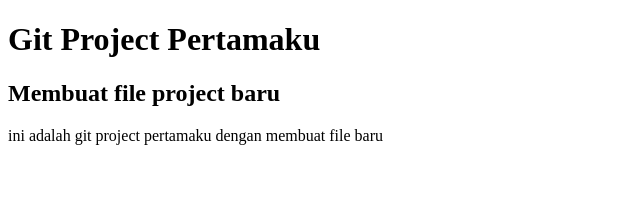
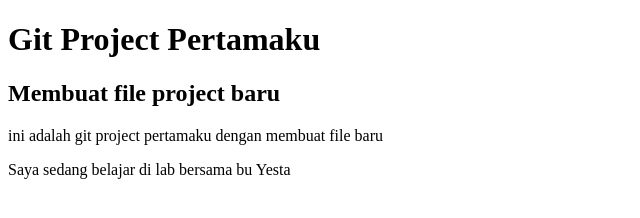
Before and after one commit to haidevi/web_git, a plain HTML site: page index.html in a window 1280 px wide. Shown: the whole page, without its empty margins (0-640 px from the left). Drawn offline with Linux system fonts and the light colour scheme.

Commit message:
Adding text p

```diff
--- a/index.html
+++ b/index.html
@@ -8,5 +8,6 @@
     <h1> Git Project Pertamaku </h1>
     <h2> Membuat file project baru </h2>
     <p> ini adalah git project pertamaku dengan membuat file baru </p>
+    <p>Saya sedang belajar di lab bersama bu Yesta</p>
 </body>
 </html>
```
